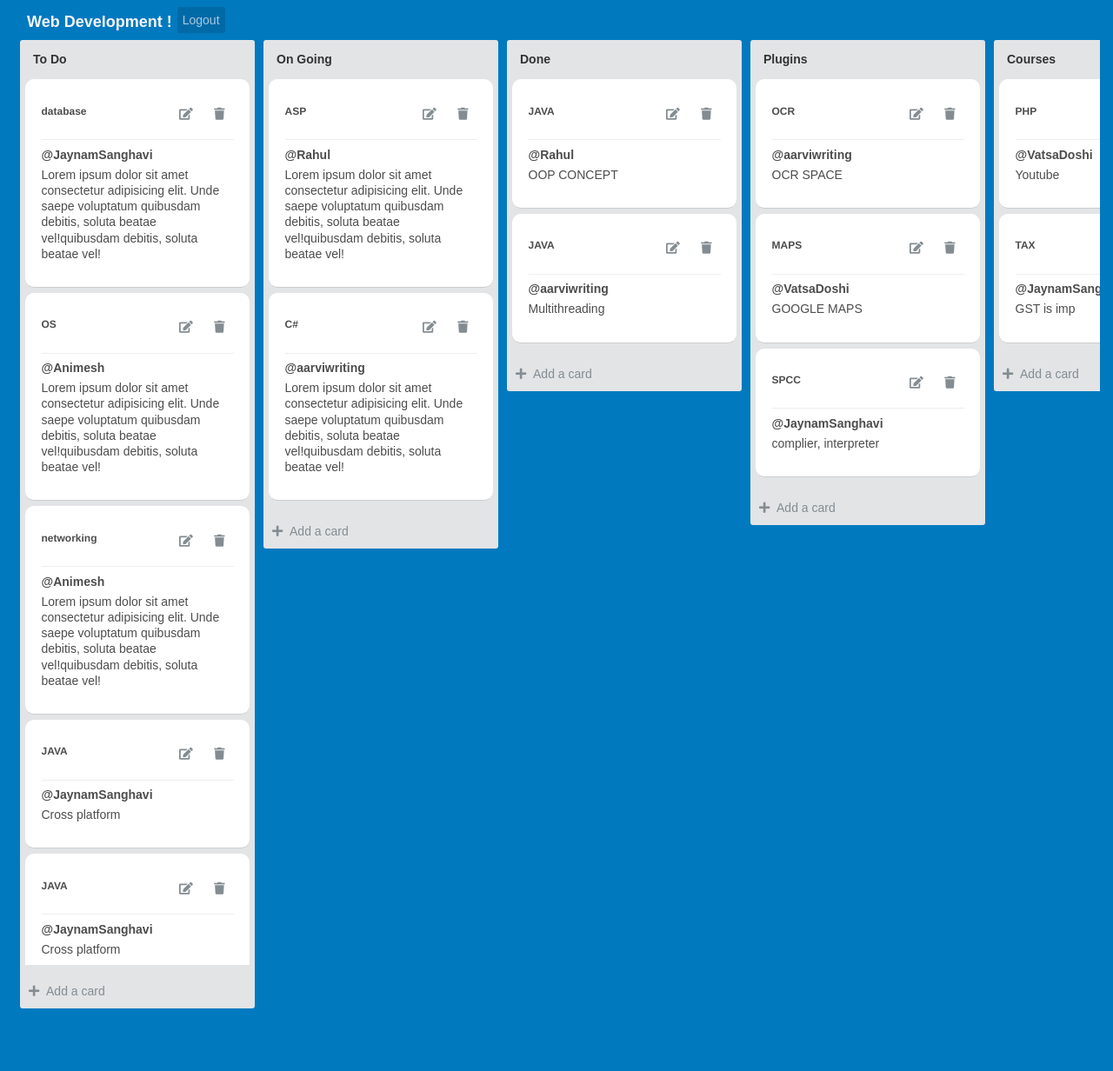
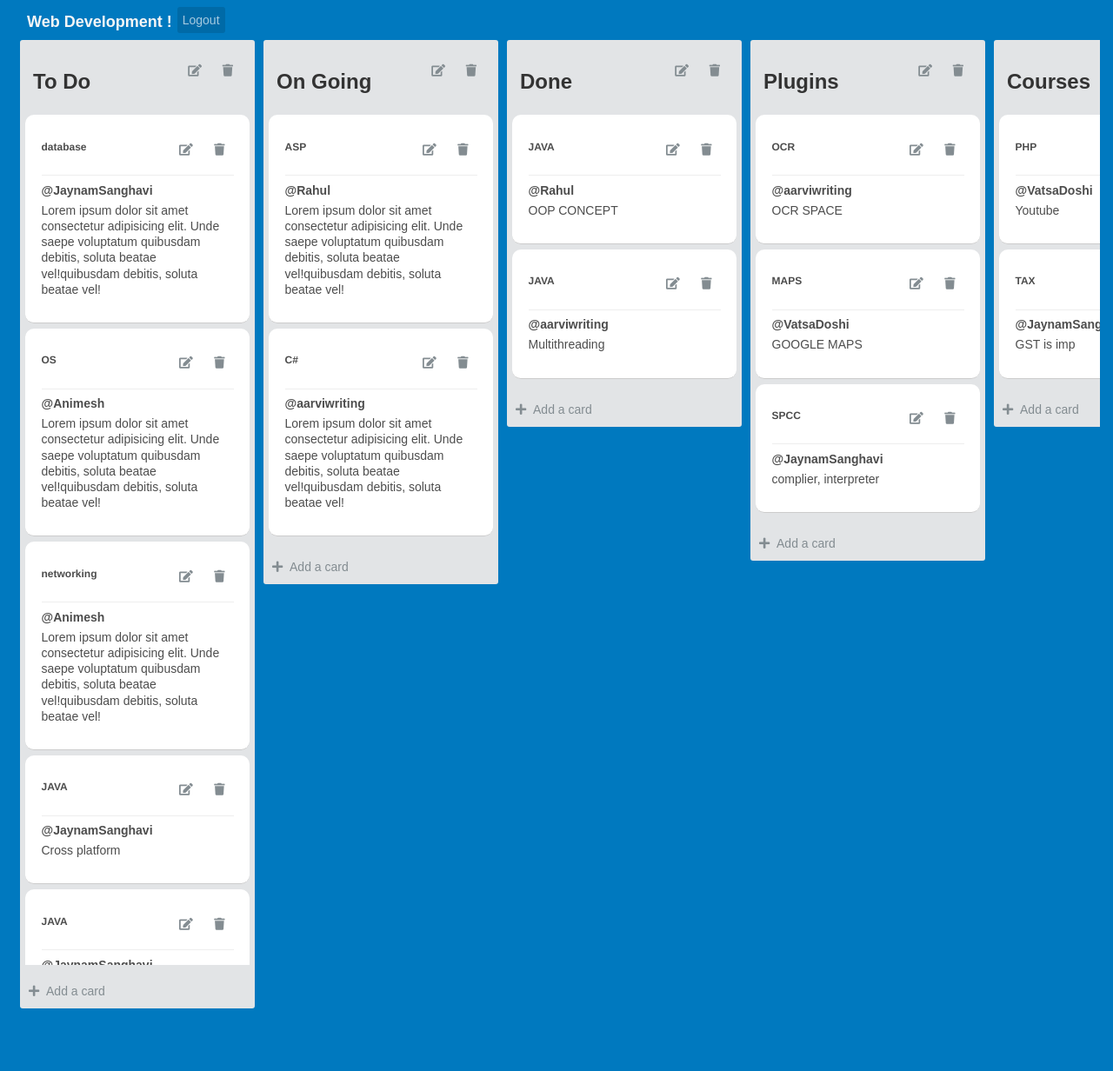
Before and after one commit to JaynamSanghavi/trello, a PHP site: page / in a window 1280 px wide. Shown: the whole page at 87% size. Run offline with PHP 8.4, Linux system fonts and the light colour scheme; the visitor is signed in with stand-in values (Sample User, id 1); data comes from the database, SQL or seed files in the repository; data that the repository does not hold is empty; some libraries are stand-ins or nearby versions.

Commit message:
edit done

```diff
--- a/index.php
+++ b/index.php
@@ -67,7 +67,13 @@
             ?>
 
             <div class="list" >
-                <h3 class="list-title"><?php echo $row['list_title'];?></h3>
+                <div class="list-title clearfix">
+                    <h3 class="float-left d-inline font-weight-bold""><?php echo $row['list_title'];?></h3>
+                    <div class="d-inline float-right">
+                        <button type="button" class="add-card-btn btn d-inline" data-toggle="modal" data-target="#edit<?php echo $row_item['list_item_id']?>"><i class="fa fa-edit" aria-hidden="true"></i></button>
+                        <a href="includes/deleterecord.php?id=<?php echo $row_item['list_item_id']?>" class="add-card-btn btn d-inline" data-attr="delete<?php echo $row['list_item_id']?>"><i class="fa fa-trash" aria-hidden="true"></i></a>
+                    </div>
+                </div>
                 <ul class="list-items" id="list<?php echo $row['list_id'];?>">
                     <?php
                         $var = $var .'#list' . $row['list_id'] . ',';
```
